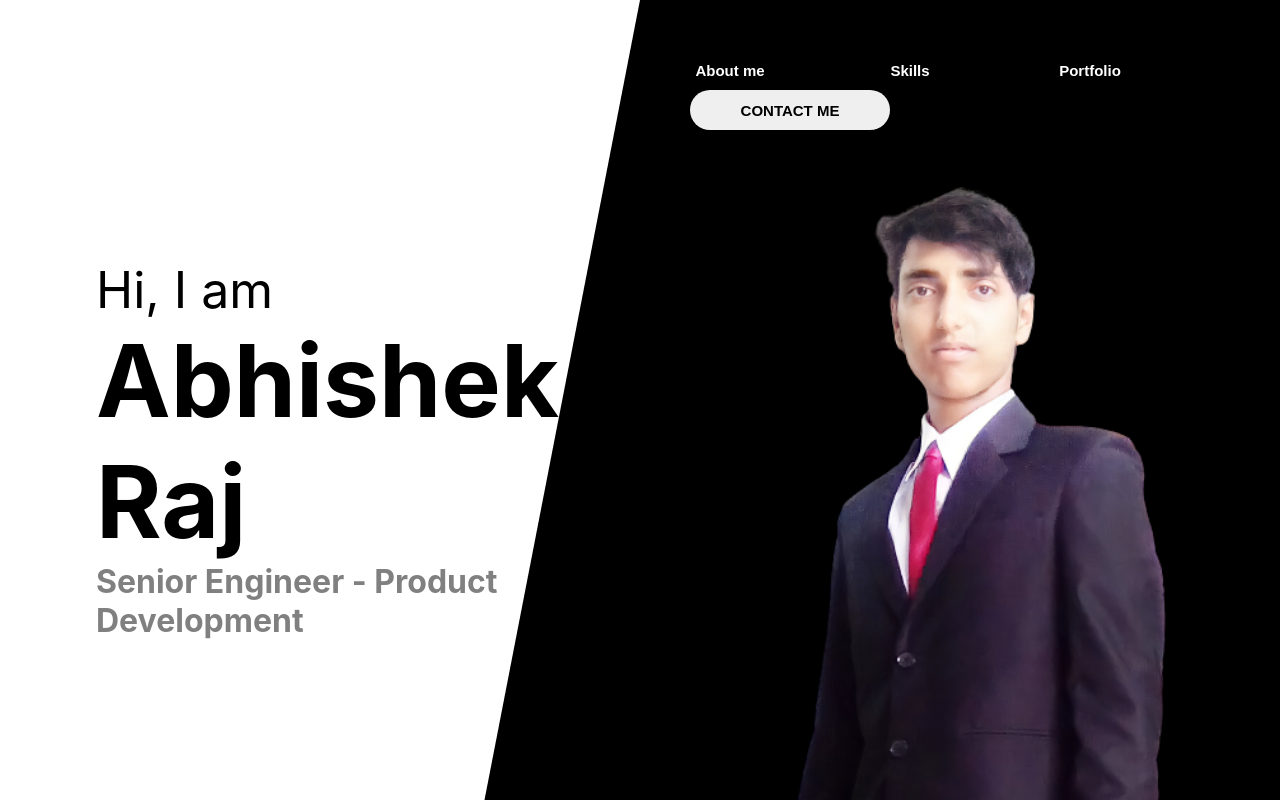
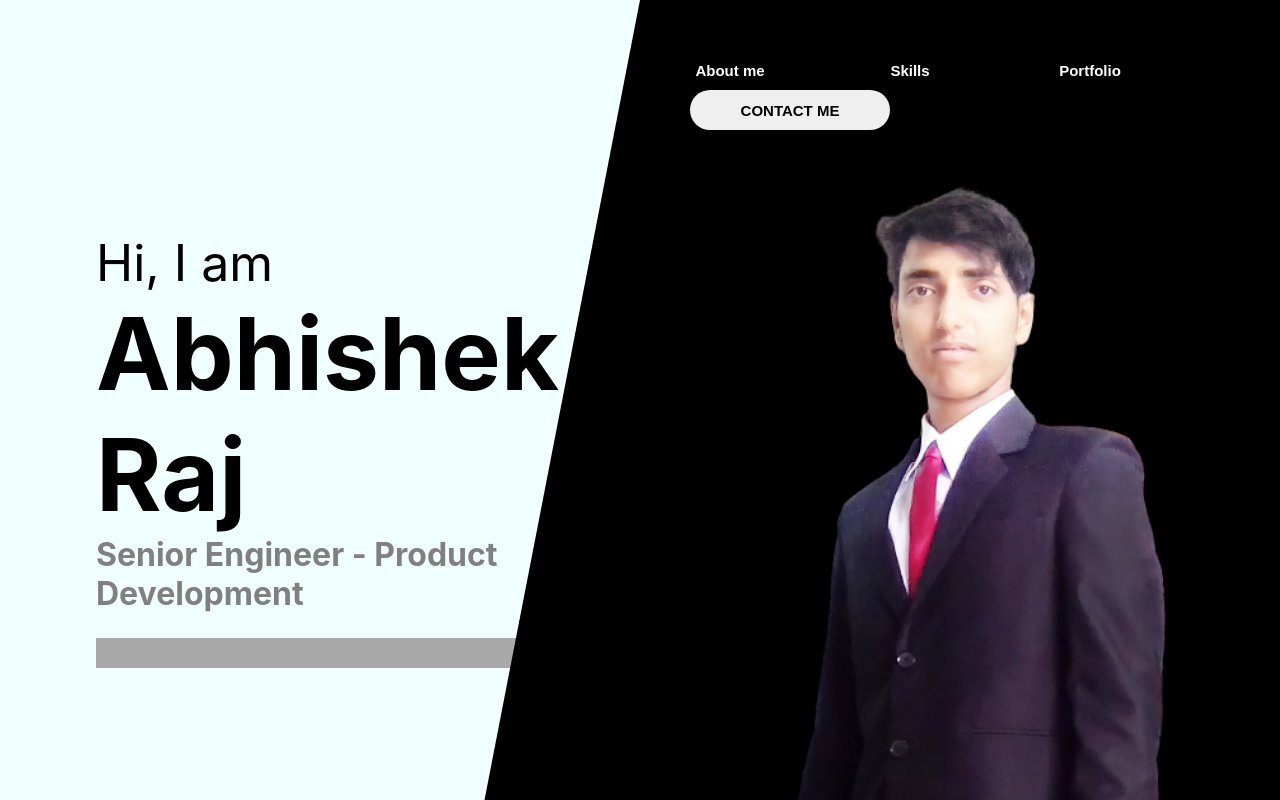
Before and after one commit to abhishekraj11303372/portfolioReact, a React (Create React App) app: page / in a window 1280 px wide. Built offline with nearby package versions, Linux system fonts and the light colour scheme.

Commit message:
removed text from slant

```diff
--- a/src/Home.css
+++ b/src/Home.css
@@ -12,6 +12,8 @@
         font-size: calc(10px + 2vmin);
         gap: 50px;
         overflow: hidden;
+        background-color: azure;
+        z-index: -1;
 }
 
 .left_container .logo {
@@ -35,8 +37,12 @@
 }
 
 .left_container .intro .links{
-    width: 50%;
-
+    margin-top: 25px;
+    display: flex;
+    color: black;
+    background-color: darkgrey;
+    padding: 15px;
+    column-gap: 25px;
 }
 
 .right_container {
@@ -44,7 +50,6 @@
     background-color: black;
     position: relative;
     align-items: center;
-    color: white;
     min-height: 100vh;
     display: flex;
     flex-direction: column;
@@ -61,7 +66,7 @@
     transform: skewX(349deg);
     transform-origin: top left;
     margin-left: 50%;
-    z-index: -1;
+    z-index: 1;
 }
 
   .right_container .navbar {
--- a/src/Home.js
+++ b/src/Home.js
@@ -24,7 +24,7 @@ export default function Home() {
                 </div>
             </div>
             <div className='slant'>
-                hi
+
             </div>
         </div>
         <div className='right_container'>
```
